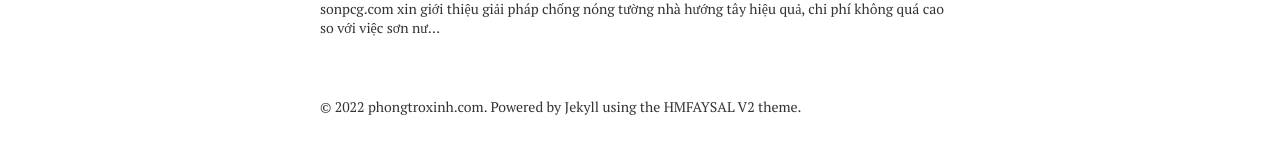
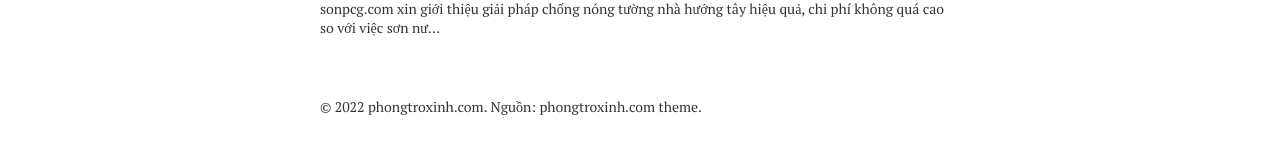
Before and after one commit to raovatuk/raovatuk.github.io, a Jekyll site: the page built from index.md, in a window 1280 px wide. Shown: the part 959-1121 px from the top of the page. Built offline with Jekyll 4.4.1, drawn with Linux system fonts in a browser that asks for light colours; nearby versions of some CDN libraries.

Commit message:
Update _footer.html

```diff
--- a/_includes/_footer.html
+++ b/_includes/_footer.html
@@ -1 +1 @@
-<span>&copy; {{ site.time | date: '%Y' }} {{ site.owner.name }}. Powered by <a href="http://jekyllrb.com">Jekyll</a> using the <a href="http://www.theevilgenius.tk/">HMFAYSAL V2</a> theme.</span>
+<span>&copy; {{ site.time | date: '%Y' }} {{ site.owner.name }}. Nguồn: <a href="https://phongtroxinh.com">phongtroxinh.com</a> theme.</span>
```
